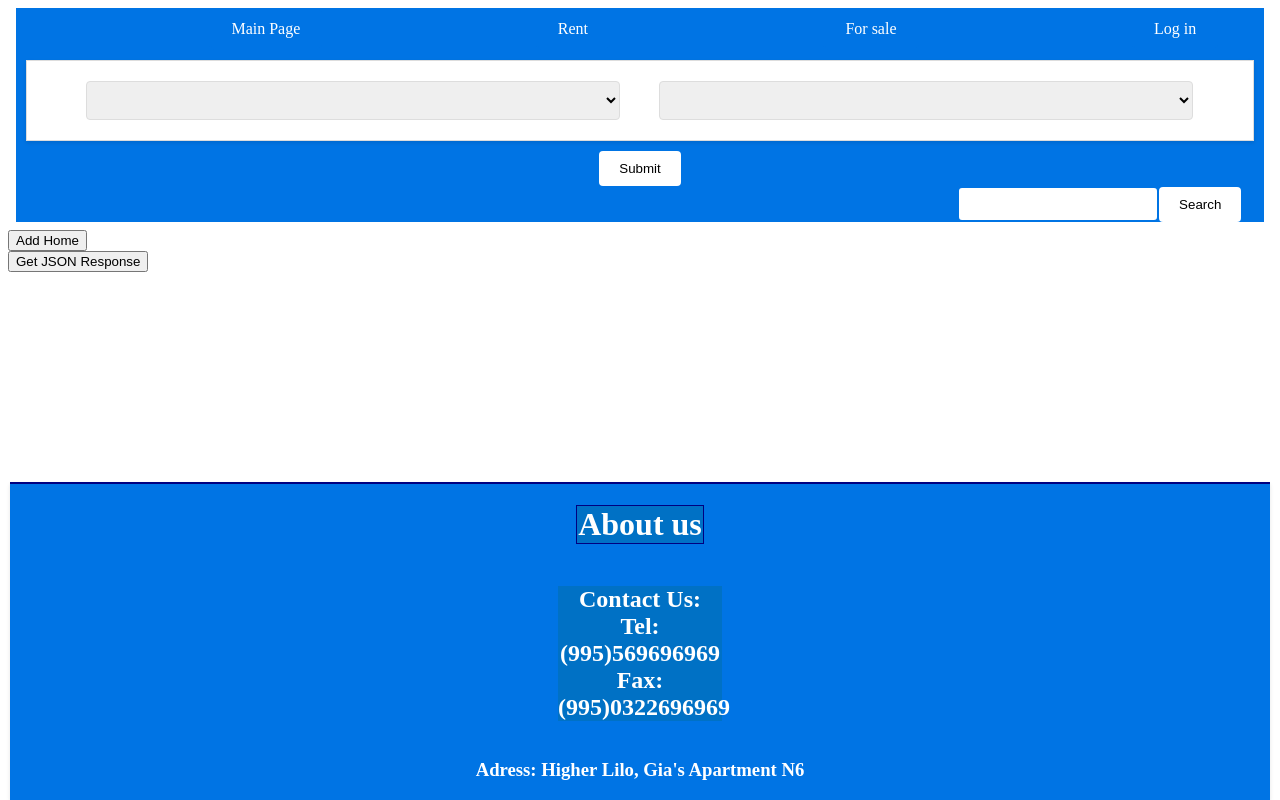
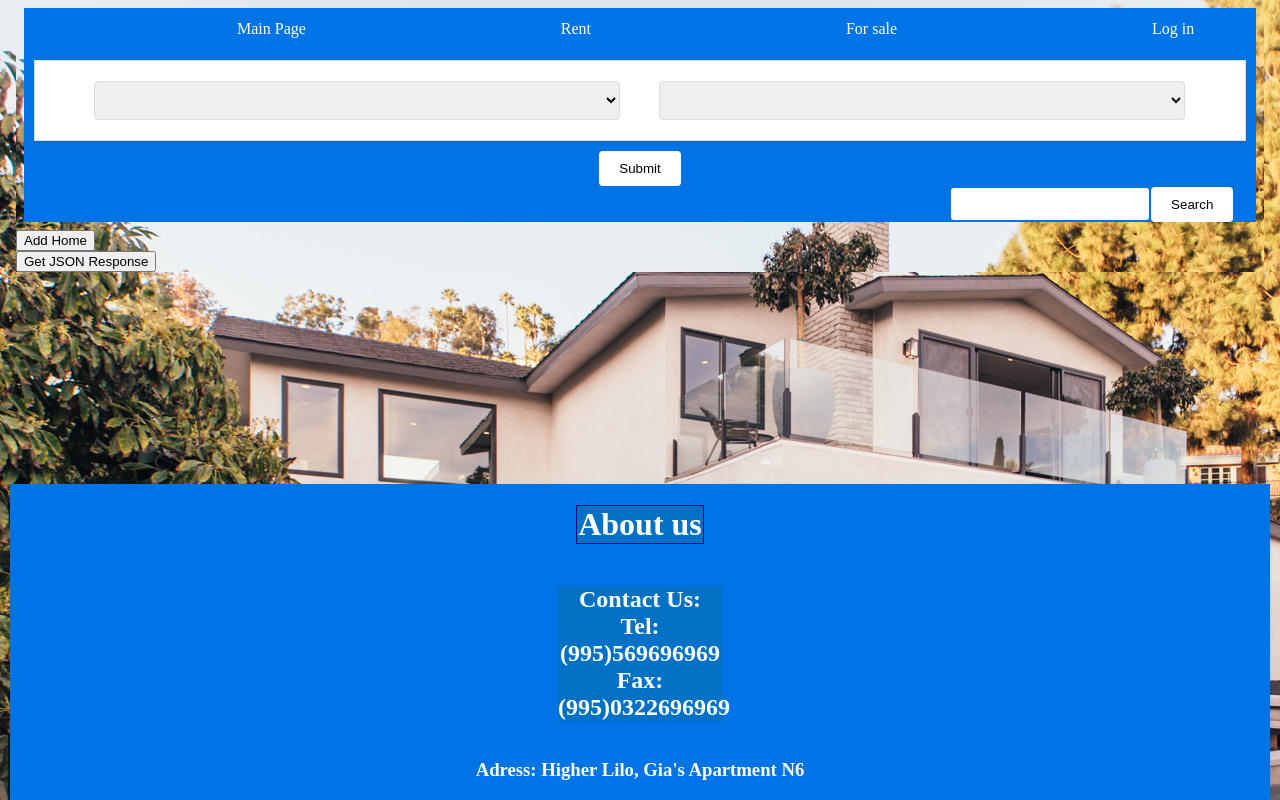
Before and after one commit to TateKeldishvili777/my-angular-app, an Angular app: page / in a window 1280 px wide. Built offline with nearby package versions, Linux system fonts and the light colour scheme; no server answers.

Commit message:
fix delete bug

```diff
--- a/src/app/app.component.html
+++ b/src/app/app.component.html
@@ -1,3 +1,4 @@
+<body>
 <header-area *ngIf="homePage"></header-area>
 <div *ngIf="homePage">
   <button (click)="showAddHomePage()">Add Home</button>
@@ -8,3 +9,4 @@
 <app-response *ngIf="homePage"></app-response>
 <add-home *ngIf="addHomePage"></add-home>
 <footer-area *ngIf="homePage"></footer-area>
+</body>
--- a/src/app/footter/footer.css
+++ b/src/app/footter/footer.css
@@ -9,7 +9,6 @@
   text-align: center;
   display: block;
   align-content: center;
-  border-top: 2px solid #000080; /* Light border */
   box-shadow: 0 2px 4px rgba(0, 0, 0, 0.1); /* Subtle shadow effect */
 }
 
--- a/src/app/response/response.component.html
+++ b/src/app/response/response.component.html
@@ -13,7 +13,7 @@
 <!--  <input type="text" [(ngModel)]="description">-->
 <!--&lt;!&ndash;  <button (click)="addInfo()">Add user</button>&ndash;&gt;-->
 <!--</div>-->
-<div *ngIf="jsonResponse">
+<div class="homes" *ngIf="jsonResponse">
   <pre>{{ jsonResponse | json }}</pre>
 </div>
 <!--<div>-->
--- a/src/app/response/response.component.ts
+++ b/src/app/response/response.component.ts
@@ -19,19 +19,20 @@ export class ResponseComponent implements OnInit {
 
   constructor(private apiService: MyServiceService) {
   }
+  getApiResponse() {
+    this.apiService.getApiResponse().subscribe((data) => {
+      this.jsonResponse = data;
+    });
+  }
 
   ngOnInit(): void {
-    // this.getApiResponse();
+     this.getApiResponse();
     // this.findById();
     // this.addInfo();
     // this.deleteAll();
   }
 
-  getApiResponse() {
-    this.apiService.getApiResponse().subscribe((data) => {
-      this.jsonResponse = data;
-    });
-  }
+
 
   findById() {
     this.apiService.findById(this.userInput).subscribe((data) => {
--- a/src/styles.css
+++ b/src/styles.css
@@ -1 +1,6 @@
 /* You can add global styles to this file, and also import other style files */
+body {
+  background-image: url('src/app/California.jpeg');
+  /*width: 96%;*/
+  /*background-repeat: no-repeat;*/
+}
```
Also changed, not shown: src/app/California.jpeg (added).
